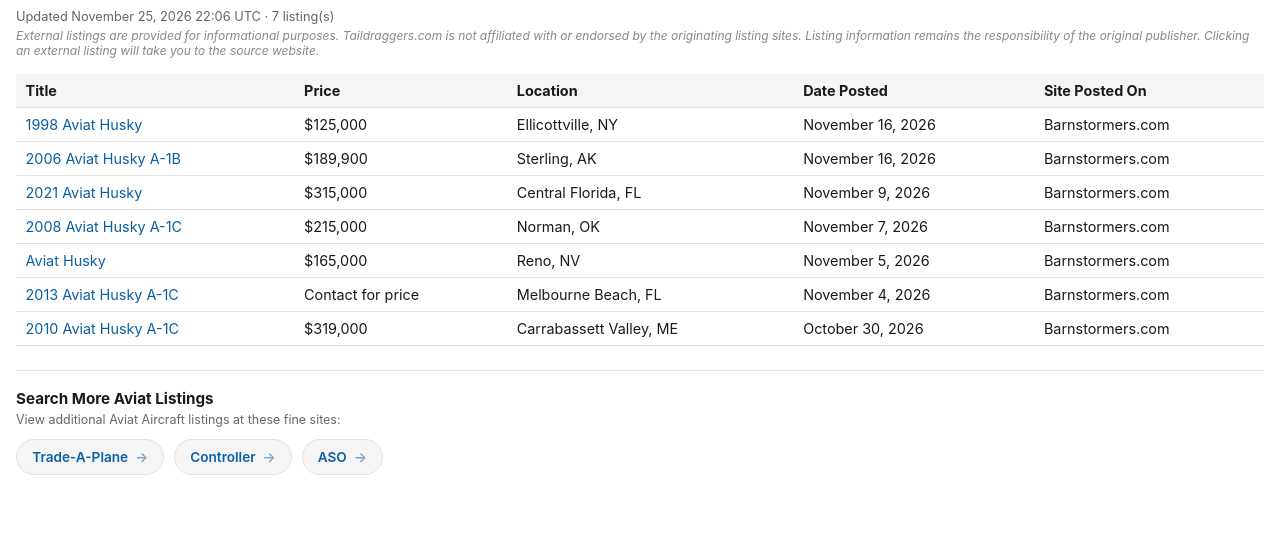
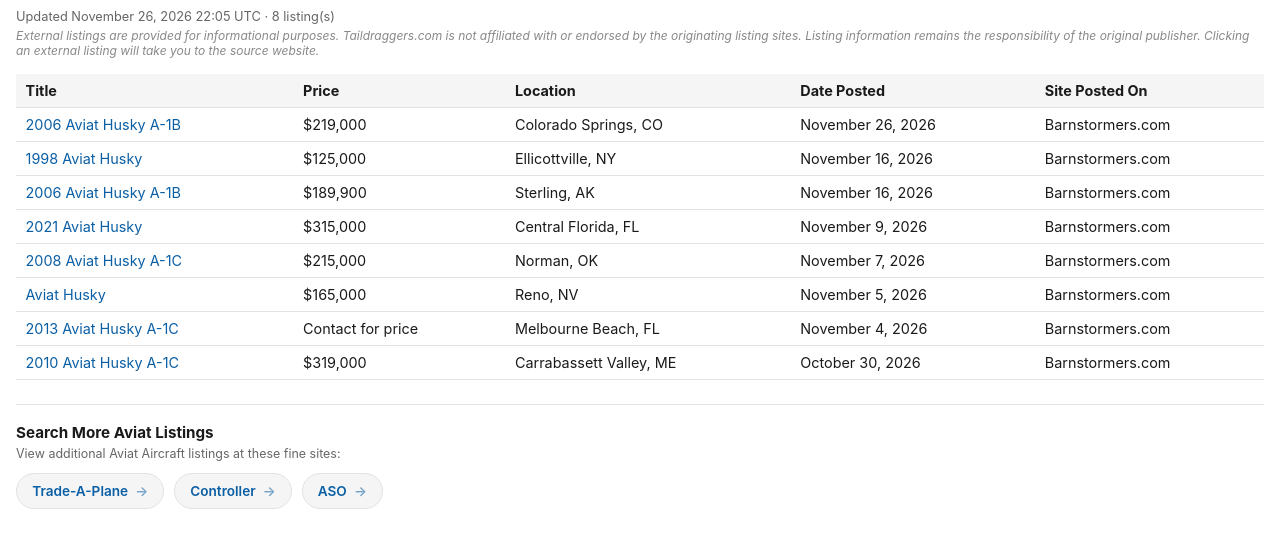
Before and after one commit to taildraggers/aviat, a plain HTML site: page docs/index.html in a window 1280 px wide. Shown: the part 43-590 px from the top of the page. Drawn offline with Linux system fonts and the light colour scheme.

Commit message:
Update Aviat listings (2026-11-26)

```diff
--- a/docs/index.html
+++ b/docs/index.html
@@ -76,13 +76,14 @@
 </head>
 <body>
   <h1>Other Aviat Ads on the Web</h1>
-  <div class="updated">Updated November 25, 2026 22:06 UTC &middot; 7 listing(s)</div>
+  <div class="updated">Updated November 26, 2026 22:05 UTC &middot; 8 listing(s)</div>
   <div class="disclaimer">External listings are provided for informational purposes. Taildraggers.com is not affiliated with or endorsed by the originating listing sites. Listing information remains the responsibility of the original publisher. Clicking an external listing will take you to the source website.</div>
   <table>
     <thead>
       <tr><th>Title</th><th>Price</th><th>Location</th><th>Date Posted</th><th>Site Posted On</th></tr>
     </thead>
     <tbody>
+        <tr><td><a href="https://www.barnstormers.com/classified-2054219-2006-Husky-A1-B.html" target="_blank" rel="noopener noreferrer">2006 Aviat Husky A-1B</a></td><td>$219,000</td><td>Colorado Springs, CO</td><td>November 26, 2026</td><td>Barnstormers.com</td></tr>
         <tr><td><a href="https://www.barnstormers.com/classified-2084108-1998-Aviat-Husky-A1A-For-Sale.html" target="_blank" rel="noopener noreferrer">1998 Aviat Husky</a></td><td>$125,000</td><td>Ellicottville, NY</td><td>November 16, 2026</td><td>Barnstormers.com</td></tr>
         <tr><td><a href="https://www.barnstormers.com/classified-2073983-AMAZING-2006-AVIAT-HUSKY-A1-B!.html" target="_blank" rel="noopener noreferrer">2006 Aviat Husky A-1B</a></td><td>$189,900</td><td>Sterling, AK</td><td>November 16, 2026</td><td>Barnstormers.com</td></tr>
         <tr><td><a href="https://www.barnstormers.com/classified-2039737-2021-Aviat-Husky-180hr-REDUCED.html" target="_blank" rel="noopener noreferrer">2021 Aviat Husky</a></td><td>$315,000</td><td>Central Florida, FL</td><td>November 9, 2026</td><td>Barnstormers.com</td></tr>
```
